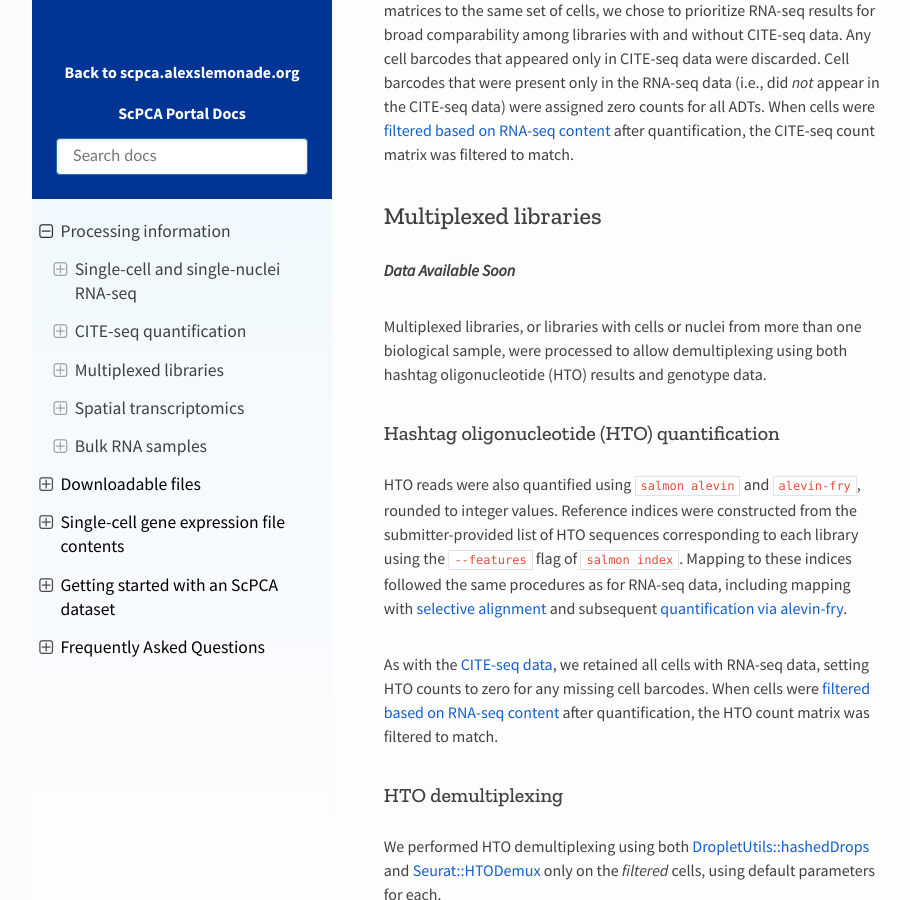
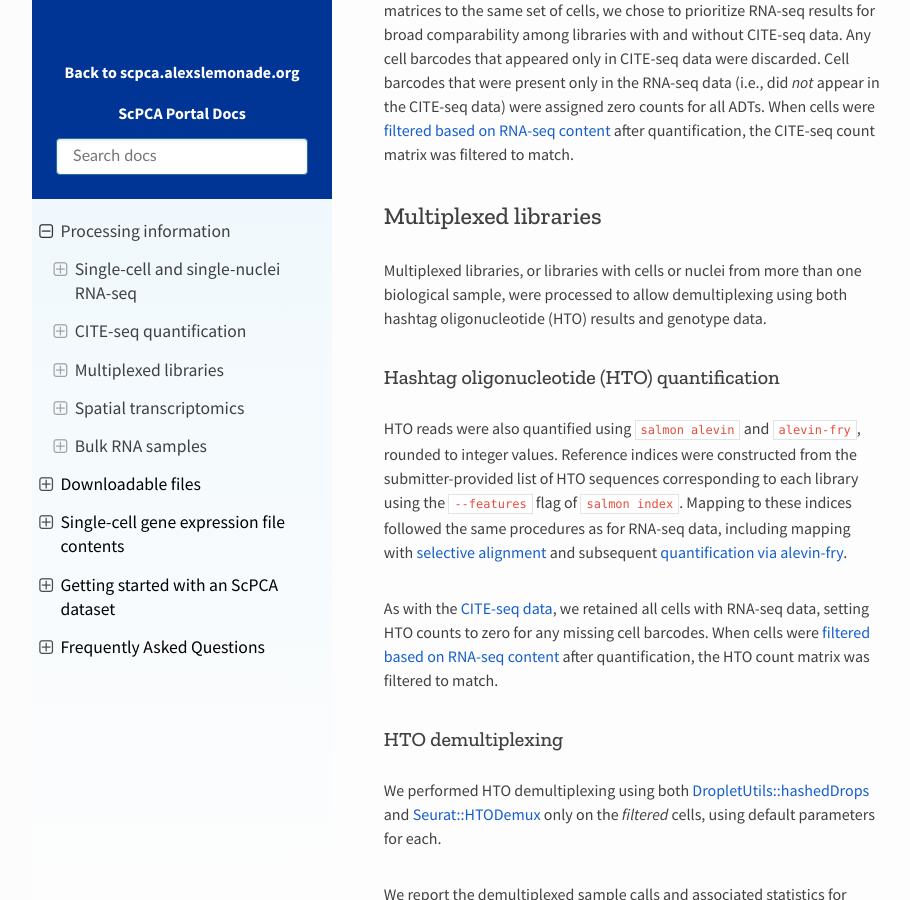
Before and after one commit to DongzeHE/scpca-docs, a Sphinx documentation site: the page built from docs/processing_information.md, in a window 1280 px wide and 900 px high, scrolled down 2788 px. Shown: the whole window, without its empty margins (158-1068 px from the left). Built offline with Sphinx 7.4.7 and the Read the Docs theme 2.0.0, drawn with Linux system fonts in a browser that asks for light colours.

Commit message:
data is available

```diff
--- a/docs/processing_information.md
+++ b/docs/processing_information.md
@@ -73,8 +73,6 @@ When cells were [filtered based on RNA-seq content](#filtering-cells) after quan
 
 ## Multiplexed libraries
 
-**_Data Available Soon_**
-
 Multiplexed libraries, or libraries with cells or nuclei from more than one biological sample, were processed to allow demultiplexing using both hashtag oligonucleotide (HTO) results and genotype data.
 
 ### Hashtag oligonucleotide (HTO) quantification
```
